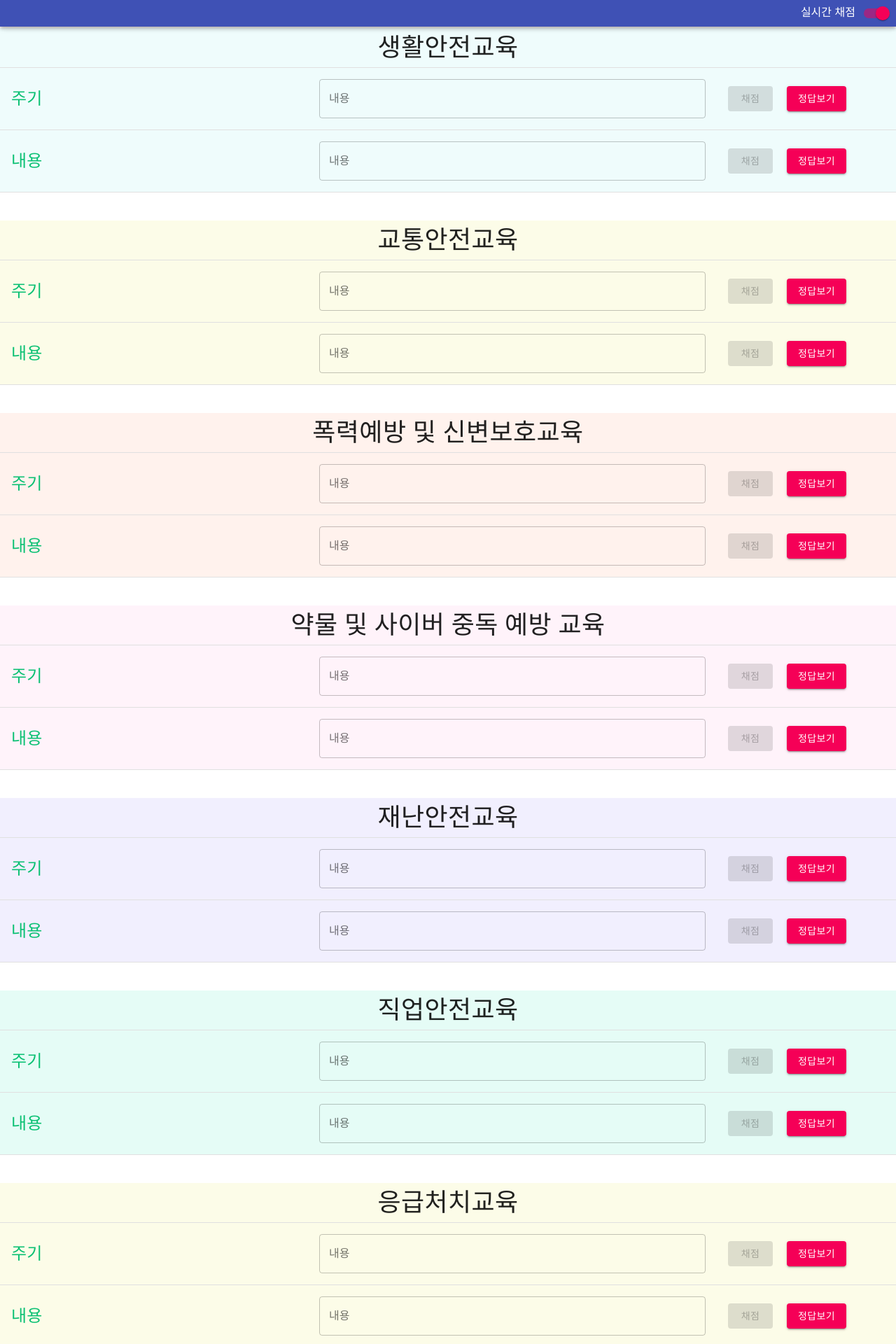
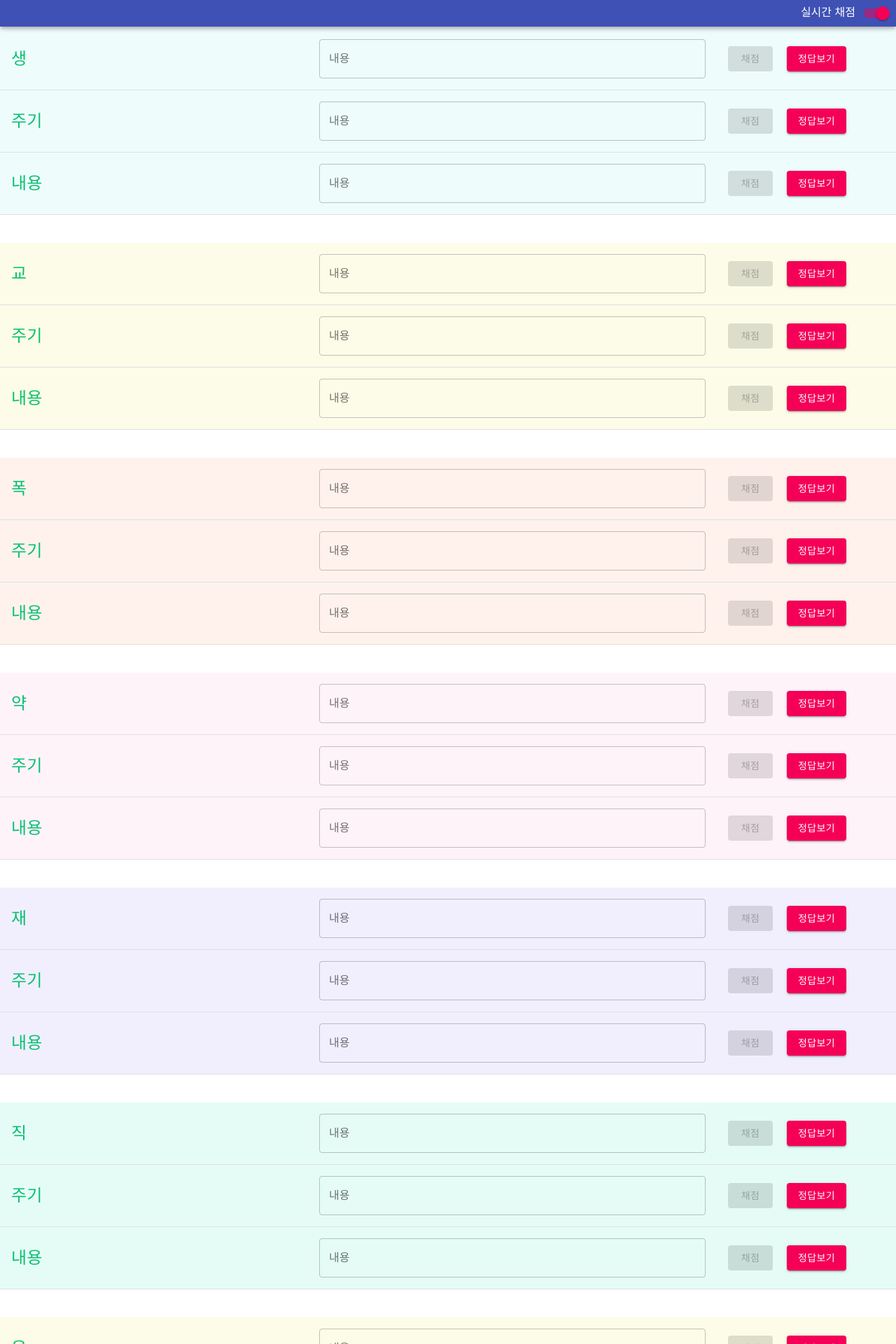
Before and after one commit to hojeongcho0717/gosimuntester, a React (Create React App) app: page / in a window 1280 px wide. Shown: the top 1920 px of the page at 70% size. Built offline with nearby package versions, Linux system fonts and the light colour scheme.

Commit message:
Modified blank for advanced

```diff
--- a/src/App.js
+++ b/src/App.js
@@ -2,10 +2,7 @@ import React, { useCallback, useState } from 'react';
 import { makeStyles } from '@material-ui/core/styles';
 import Table from '@material-ui/core/Table';
 import TableBody from '@material-ui/core/TableBody';
-import TableCell from '@material-ui/core/TableCell';
 import TableContainer from '@material-ui/core/TableContainer';
-import TableHead from '@material-ui/core/TableHead';
-import TableRow from '@material-ui/core/TableRow';
 import Paper from '@material-ui/core/Paper';
 
 import { TestRow } from './Row/TestRow';
@@ -42,105 +39,57 @@ function App() {
 			</AppBar>
 			<TableContainer component={Paper}>
 				<Table className={classes.table} style={{backgroundColor: 'rgba(175,238,238, 0.2)'}} aria-label="spanning table">
-					<TableHead>
-						<TableRow>
-							<TableCell className={classes.title} align="center" colSpan={3}>
-								생활안전교육
-							</TableCell>
-						</TableRow>
-					</TableHead>
 					<TableBody>
+						<TestRow realTime={realtime} fileIndex={15} title={'생'} color={'#0AC073'}/>
 						<TestRow realTime={realtime} fileIndex={0} title={'주기'} color={'#0AC073'}/>
 						<TestRow realTime={realtime} fileIndex={1} title={'내용'} color={'#0AC073'}/>
 					</TableBody>
 				</Table>
 				<Table className={classes.table} style={{backgroundColor: 'rgba(250,250,210, 0.5)'}} aria-label="spanning table">
-					<TableHead>
-						<TableRow>
-							<TableCell className={classes.title} align="center" colSpan={3}>
-								교통안전교육
-							</TableCell>
-						</TableRow>
-					</TableHead>
 					<TableBody>
+						<TestRow realTime={realtime} fileIndex={16} title={'교'} color={'#0AC073'}/>
 						<TestRow realTime={realtime} fileIndex={2} title={'주기'} color={'#0AC073'}/>
 						<TestRow realTime={realtime} fileIndex={3} title={'내용'} color={'#0AC073'}/>
 					</TableBody>
 				</Table>
 				<Table className={classes.table} style={{backgroundColor: 'rgba(255,127,80, 0.1)'}} aria-label="spanning table">
-					<TableHead>
-						<TableRow>
-							<TableCell className={classes.title} align="center" colSpan={3}>
-								폭력예방 및 신변보호교육
-							</TableCell>
-						</TableRow>
-					</TableHead>
 					<TableBody>
+						<TestRow realTime={realtime} fileIndex={17} title={'폭'} color={'#0AC073'}/>
 						<TestRow realTime={realtime} fileIndex={4} title={'주기'} color={'#0AC073'}/>
 						<TestRow realTime={realtime} fileIndex={5} title={'내용'} color={'#0AC073'} />
 					</TableBody>
 				</Table>
 				<Table className={classes.table} style={{backgroundColor: 'rgba(255,20,147, 0.05)'}} aria-label="spanning table">
-					<TableHead>
-						<TableRow>
-							<TableCell className={classes.title} align="center" colSpan={3}>
-								약물 및 사이버 중독 예방 교육
-							</TableCell>
-						</TableRow>
-					</TableHead>
 					<TableBody>
+						<TestRow realTime={realtime} fileIndex={18} title={'약'} color={'#0AC073'}/>
 						<TestRow realTime={realtime} fileIndex={6} title={'주기'} color={'#0AC073'}/>
 						<TestRow realTime={realtime} fileIndex={7} title={'내용'} color={'#0AC073'}/>
 					</TableBody>
 				</Table>
 				<Table className={classes.table} style={{backgroundColor: 'rgba(123,104,238, 0.1)'}} aria-label="spanning table">
-					<TableHead>
-						<TableRow>
-							<TableCell className={classes.title} align="center" colSpan={3}>
-								재난안전교육
-							</TableCell>
-						</TableRow>
-					</TableHead>
 					<TableBody>
+						<TestRow realTime={realtime} fileIndex={19} title={'재'} color={'#0AC073'}/>
 						<TestRow realTime={realtime} fileIndex={8} title={'주기'} color={'#0AC073'}/>
 						<TestRow realTime={realtime} fileIndex={9} title={'내용'} color={'#0AC073'}/>
 					</TableBody>
 				</Table>
 				<Table className={classes.table} style={{backgroundColor: 'rgba(4,224,167, 0.1)'}} aria-label="spanning table">
-					<TableHead>
-						<TableRow>
-							<TableCell className={classes.title} align="center" colSpan={3}>
-								직업안전교육
-							</TableCell>
-						</TableRow>
-					</TableHead>
 					<TableBody>
+						<TestRow realTime={realtime} fileIndex={20} title={'직'} color={'#0AC073'}/>
 						<TestRow realTime={realtime} fileIndex={10} title={'주기'} color={'#0AC073'}/>
 						<TestRow realTime={realtime} fileIndex={11} title={'내용'} color={'#0AC073'}/>
 					</TableBody>
 				</Table>
 				<Table className={classes.table} style={{backgroundColor: 'rgba(250,250,210, 0.5)'}} aria-label="spanning table">
-					<TableHead>
-						<TableRow>
-							<TableCell className={classes.title} align="center" colSpan={3}>
-							 응급처치교육
-							</TableCell>
-						</TableRow>
-					</TableHead>
 					<TableBody>
+						<TestRow realTime={realtime} fileIndex={21} title={'응'} color={'#0AC073'}/>
 						<TestRow realTime={realtime} fileIndex={12} title={'주기'} color={'#0AC073'}/>
 						<TestRow realTime={realtime} fileIndex={13} title={'내용'} color={'#0AC073'}/>
 					</TableBody>
 				</Table>
 				<Table className={classes.table} style={{backgroundColor: 'rgba(175,238,238, 0.2)'}} aria-label="spanning table">
-					<TableHead>
-						<TableRow>
-							<TableCell className={classes.title} align="center" colSpan={3}>
-							 교육방법
-							</TableCell>
-						</TableRow>
-					</TableHead>
 					<TableBody>
+						<TestRow realTime={realtime} fileIndex={22} title={'교'} color={'#0AC073'}/>
 						<TestRow realTime={realtime} fileIndex={14} title={'방법'} color={'#0AC073'}/>
 					</TableBody>
 				</Table>
--- a/src/Row/TestRow.js
+++ b/src/Row/TestRow.js
@@ -2,7 +2,7 @@ import React, { useState, useCallback, useEffect, useRef} from 'react';
 import { TableRow, TableCell, Button, TextField, Typography, Dialog } from '@material-ui/core';
 import { makeStyles } from '@material-ui/core/styles';
 
-const files = new Array(15);
+const files = new Array(23);
 
 for (let i = 0; i < files.length; i++) {
 	files[i] = (require(`../assets/${i+1}.txt`));
```
Also changed, not shown: src/assets/15.txt, src/assets/16.txt (added), src/assets/17.txt (added), src/assets/18.txt (added), src/assets/19.txt (added), src/assets/20.txt (added), src/assets/21.txt (added), src/assets/22.txt (added), src/assets/23.txt (added).
